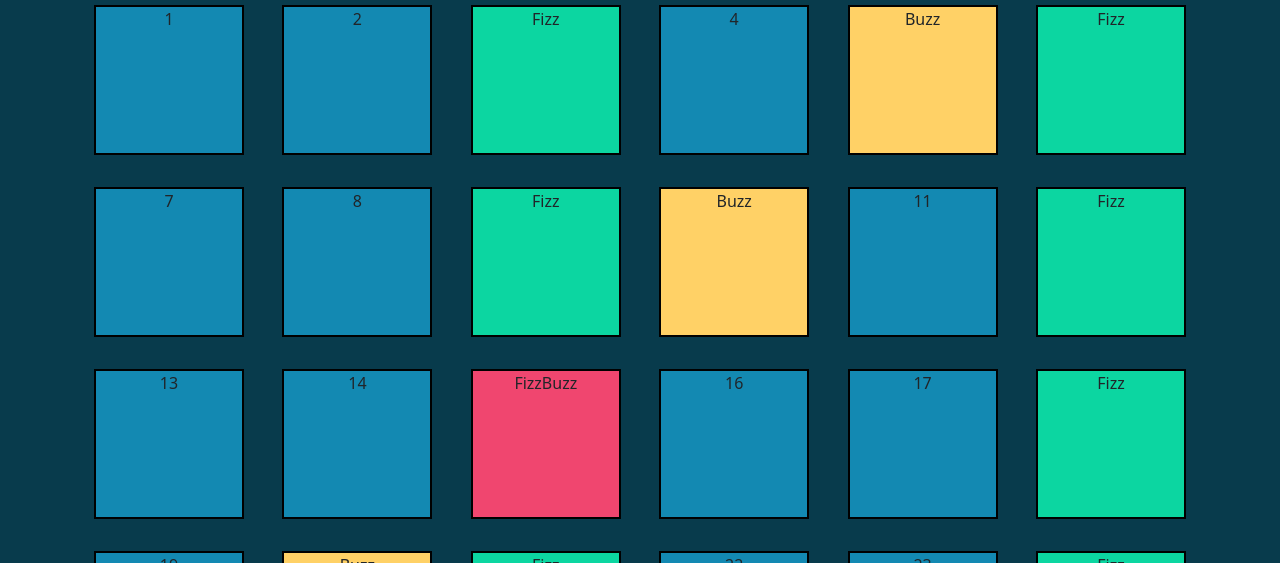
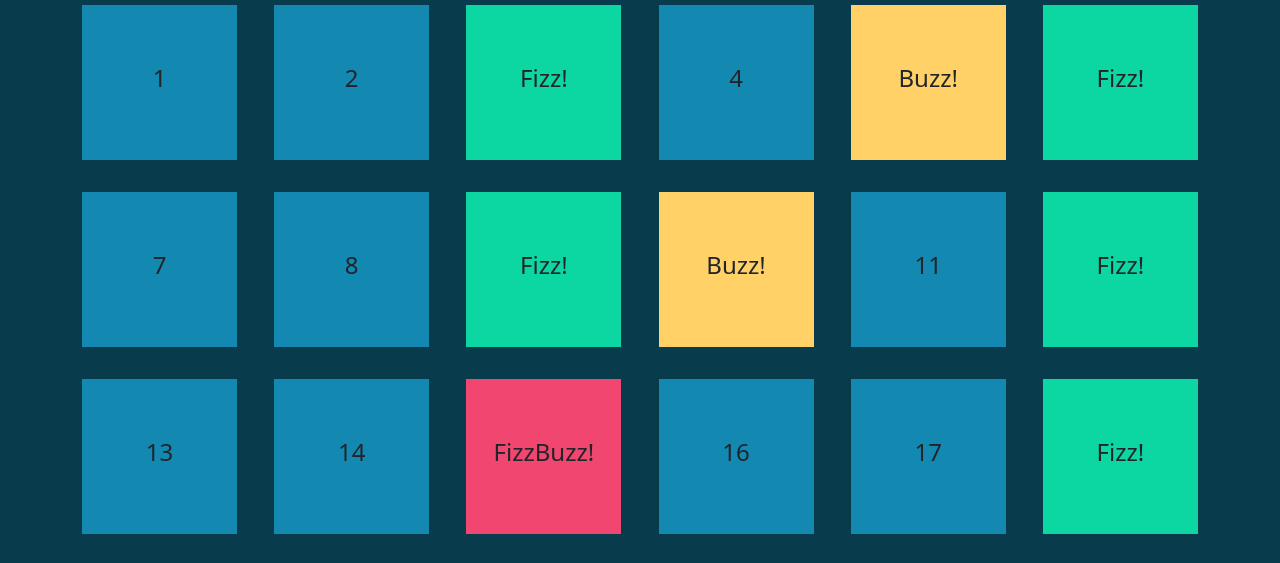
Before and after one commit to Ensick/js-fizzbuzz, a plain HTML site: page index.html in a window 1280 px wide. Shown: the part 166-729 px from the top of the page. Drawn offline with nearby package versions, Linux system fonts and the light colour scheme.

Commit message:
Fine Esercizio + Bonus

```diff
--- a/assets/css/style.css
+++ b/assets/css/style.css
@@ -7,17 +7,19 @@ body{
     font-size: 6rem;
 }
 
-.box-js{
-    width: 150px;
-    height: 150px;
-    text-align: center;
-    border: 2px solid black;
+#box{
+    display: flex;
+    flex-wrap: wrap;
+    justify-content: space-between;
+    gap: 2rem 1rem;
 }
 
-.ms-cont-flex{
+.box-js{
+    width: 155px;
+    height: 155px;
     display: flex;
-    flex-wrap: wrap;
-    gap: 2rem 1rem;
+    justify-content: center;
+    align-items: center;
 }
 
 .ms-bg-red{
--- a/assets/js/main.js
+++ b/assets/js/main.js
@@ -12,12 +12,6 @@
 
 let box = document.getElementById("box")
 
-
-
-
-
-
-
 for (let x = 1; x <= 100; x++) {
 
     let divNuovo = document.createElement("div")
@@ -26,25 +20,25 @@ for (let x = 1; x <= 100; x++) {
 
     if (x % 3 == 0 && x % 5 == 0) {
 
-        divNuovo.innerText = `FizzBuzz`;
+        divNuovo.innerHTML = `<h4>FizzBuzz!</h4>`;
         divNuovo.classList.add("ms-bg-red")
 
         console.log("FizzBuzz")
 
     } else if (x % 5 == 0) {
 
-        divNuovo.innerText = `Buzz`;
+        divNuovo.innerHTML = `<h4>Buzz!</h4>`;
         divNuovo.classList.add("ms-bg-orange")
         console.log("Buzz")
 
     } else if (x % 3 == 0) {
 
-        divNuovo.innerText = `Fizz`;
+        divNuovo.innerHTML = `<h4>Fizz!</h4>`;
         divNuovo.classList.add("ms-bg-green")
         console.log("Fizz")
     } else {
 
-        divNuovo.innerText = `${x}`;
+        divNuovo.innerHTML = `<h4>${x}</h4>`;
         divNuovo.classList.add("ms-bg-blue")
         console.log(x)
     }
--- a/index.html
+++ b/index.html
@@ -20,9 +20,9 @@
 
         <main>
 
-            <section class="container-fluid text-center">
+            <section>
 
-                <div id="box" class="ms-cont-flex justify-content-between">
+                <div id="box">
 
 
 
```
